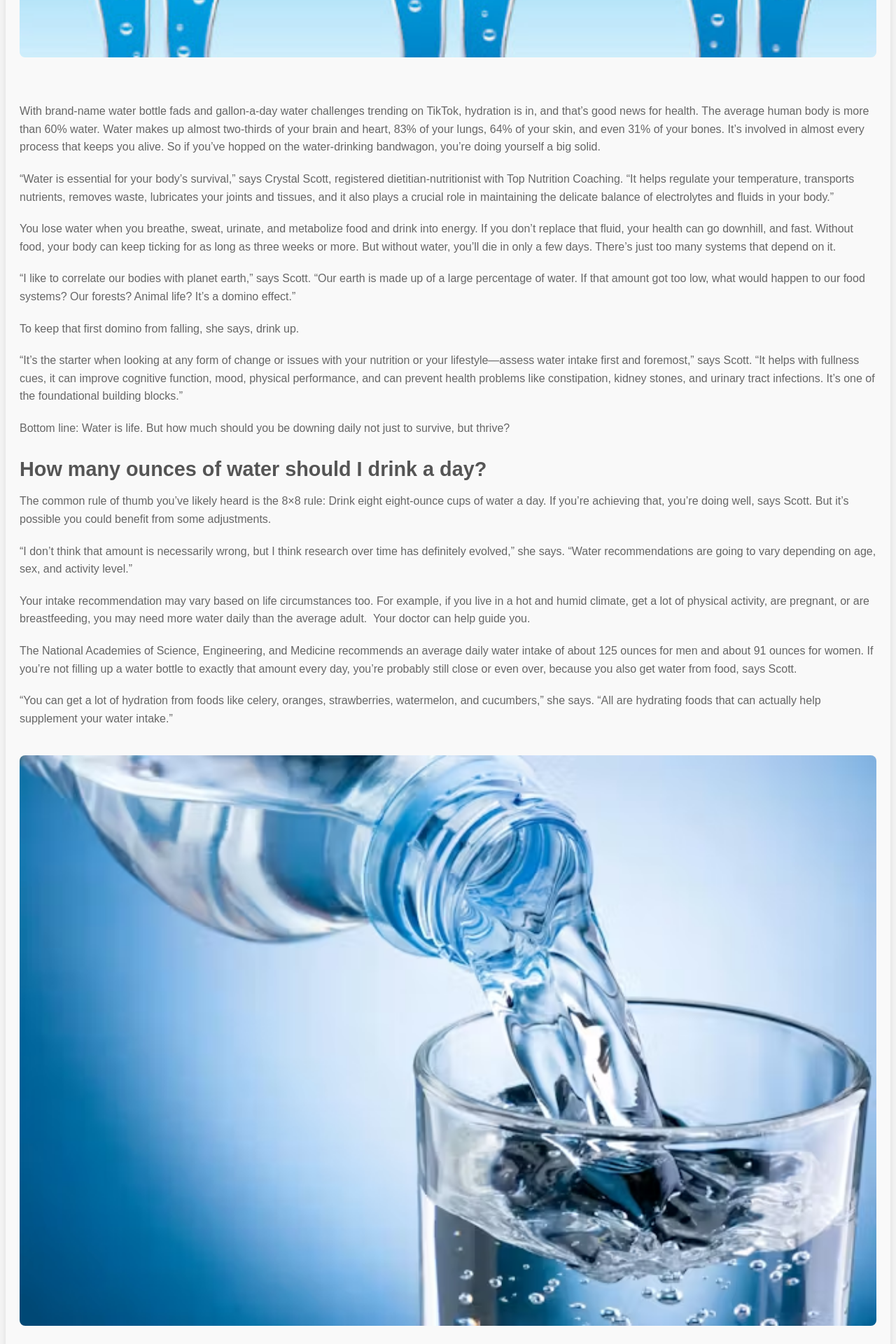
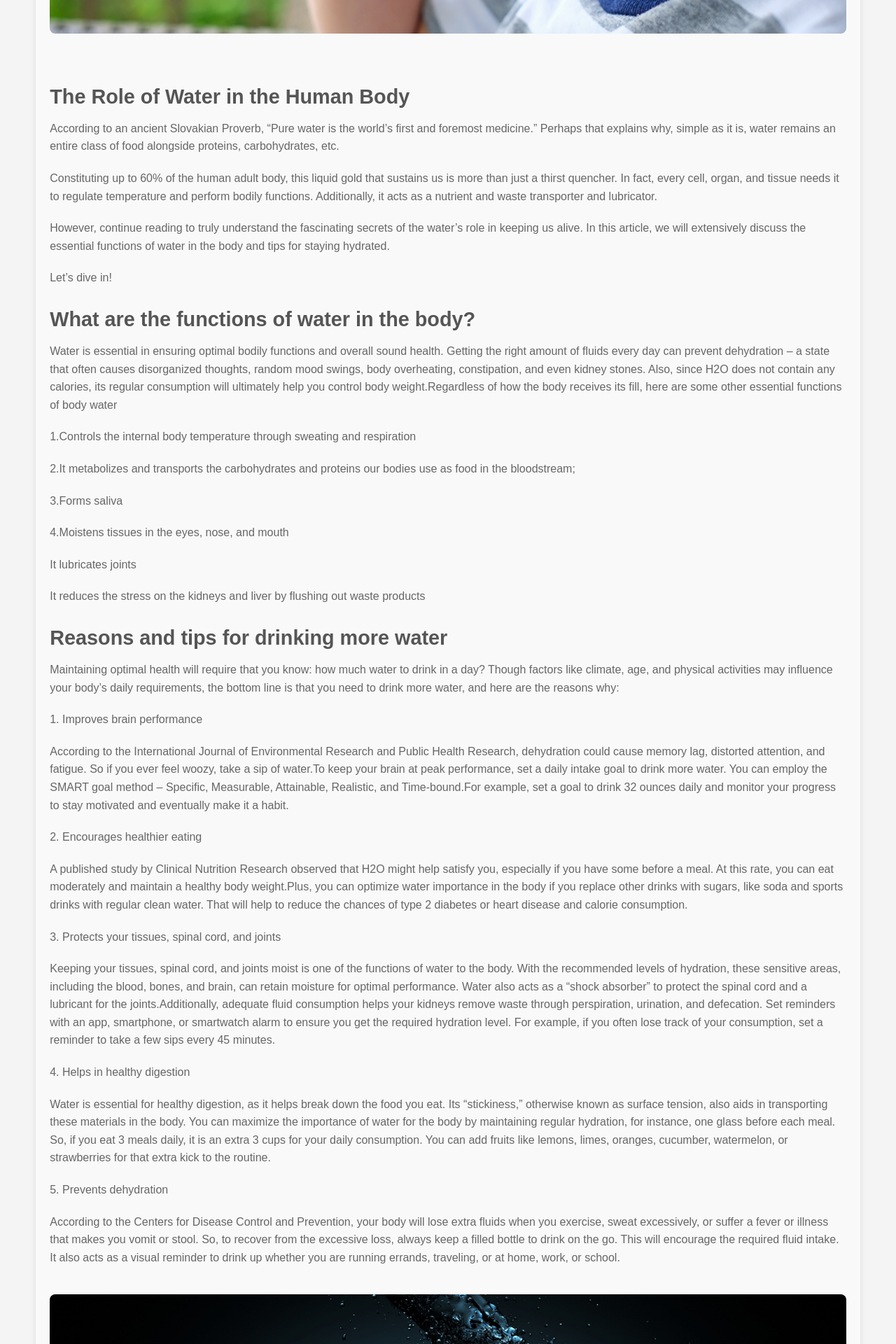
Before and after one commit to SasinduYomal/ITP, a React (Create React App) app in the folder frontend/: page / in a window 1280 px wide. Shown: the part 640-2560 px from the top of the page at 70% size. Built offline with nearby package versions, Linux system fonts and the light colour scheme.

Commit message:
create 3rd blog page

```diff
--- a/frontend/src/App.css
+++ b/frontend/src/App.css
@@ -685,7 +685,7 @@ select {
 }
 
 .blog-container {
-    max-width: 1300px;
+    max-width: 90%;
     margin: 0 auto;
     padding: 20px;
     background-color: #f9f9f9;
--- a/frontend/src/App.js
+++ b/frontend/src/App.js
@@ -6,12 +6,13 @@ import Promo from './Components/Promotion/Promo';
 import Partnership from './Components/Partnerships/Partnnership'
 import DrinkingWater from './Components/Blog/DrinkingWater';
 import BotteleWater from './Components/Blog/BottleWater'
+import Blog from './Components/Blog/Blog';
 
 
 function App() {
     return (
         <div className="App">
-            <BotteleWater/>
+            <Blog/>
 
         </div>
     );
--- /dev/null
+++ b/frontend/src/Components/Blog/Blog.js
@@ -0,0 +1,203 @@
+import React from "react";
+import "../../App.css";
+import childWater from "../../assets/images/childWater.jpg";
+import body from "../../assets/images/body.jpg";
+
+function Blog() {
+  return (
+    <div className="blog-container">
+      <header className="header">
+        <img src={childWater} alt="Main" />
+      </header>
+
+      <section>
+        <h2>The Role of Water in the Human Body</h2>
+        <p>
+          According to an ancient Slovakian Proverb, “Pure water is the world’s
+          first and foremost medicine.” Perhaps that explains why, simple as it
+          is, water remains an entire class of food alongside proteins,
+          carbohydrates, etc.
+        </p>
+        <p>
+          Constituting up to 60% of the human adult body, this liquid gold that
+          sustains us is more than just a thirst quencher. In fact, every cell,
+          organ, and tissue needs it to regulate temperature and perform bodily
+          functions. Additionally, it acts as a nutrient and waste transporter
+          and lubricator.{" "}
+        </p>
+        <p>
+          However, continue reading to truly understand the fascinating secrets
+          of the water’s role in keeping us alive. In this article, we will
+          extensively discuss the essential functions of water in the body and
+          tips for staying hydrated.{" "}
+        </p>
+        <p>Let’s dive in!</p>
+      </section>
+      <section>
+        <h2>What are the functions of water in the body?</h2>
+
+        <p>
+          Water is essential in ensuring optimal bodily functions and overall
+          sound health. Getting the right amount of fluids every day can prevent
+          dehydration – a state that often causes disorganized thoughts, random
+          mood swings, body overheating, constipation, and even kidney stones.
+          Also, since H2O does not contain any calories, its regular consumption
+          will ultimately help you control body weight.Regardless of how the body receives its fill, here are some other
+            essential functions of body water
+        </p>
+
+        <p>
+          1.Controls the internal body temperature through sweating and
+          respiration
+        </p>
+        <p>
+          2.It metabolizes and transports the carbohydrates and proteins our
+          bodies use as food in the bloodstream;
+        </p>
+        <p>3.Forms saliva</p>
+        <p>4.Moistens tissues in the eyes, nose, and mouth</p>
+        <p>It lubricates joints</p>
+        <p>
+          It reduces the stress on the kidneys and liver by flushing out waste
+          products
+        </p>
+      </section>
+
+      <section>
+        <h2>Reasons and tips for drinking more water</h2>
+
+        <p>
+          Maintaining optimal health will require that you know: how much water
+          to drink in a day? Though factors like climate, age, and physical
+          activities may influence your body’s daily requirements, the bottom
+          line is that you need to drink more water, and here are the reasons
+          why:
+        </p>
+
+        <p>1. Improves brain performance</p>
+
+        <p>
+          According to the International Journal of Environmental Research and
+          Public Health Research, dehydration could cause memory lag, distorted
+          attention, and fatigue. So if you ever feel woozy, take a sip of
+          water.To keep your brain at peak performance, set a daily intake goal
+          to drink more water. You can employ the SMART goal method – Specific,
+          Measurable, Attainable, Realistic, and Time-bound.For example, set a
+          goal to drink 32 ounces daily and monitor your progress to stay
+          motivated and eventually make it a habit.
+        </p>
+
+        <p>2. Encourages healthier eating</p>
+
+        <p>
+          A published study by Clinical Nutrition Research observed that H2O
+          might help satisfy you, especially if you have some before a meal. At
+          this rate, you can eat moderately and maintain a healthy body
+          weight.Plus, you can optimize water importance in the body if you
+          replace other drinks with sugars, like soda and sports drinks with
+          regular clean water. That will help to reduce the chances of type 2
+          diabetes or heart disease and calorie consumption.
+        </p>
+        <p>3. Protects your tissues, spinal cord, and joints</p>
+        <p>
+          Keeping your tissues, spinal cord, and joints moist is one of the
+          functions of water to the body. With the recommended levels of
+          hydration, these sensitive areas, including the blood, bones, and
+          brain, can retain moisture for optimal performance. Water also acts as
+          a “shock absorber” to protect the spinal cord and a lubricant for the
+          joints.Additionally, adequate fluid consumption helps your kidneys
+          remove waste through perspiration, urination, and defecation. Set
+          reminders with an app, smartphone, or smartwatch alarm to ensure you
+          get the required hydration level. For example, if you often lose track
+          of your consumption, set a reminder to take a few sips every 45
+          minutes.
+        </p>
+        <p>4. Helps in healthy digestion</p>
+        <p>
+          Water is essential for healthy digestion, as it helps break down the
+          food you eat. Its “stickiness,” otherwise known as surface tension,
+          also aids in transporting these materials in the body. You can
+          maximize the importance of water for the body by maintaining regular
+          hydration, for instance, one glass before each meal. So, if you eat 3
+          meals daily, it is an extra 3 cups for your daily consumption. You can
+          add fruits like lemons, limes, oranges, cucumber, watermelon, or
+          strawberries for that extra kick to the routine.
+        </p>
+        <p>5. Prevents dehydration</p>
+        <p>
+          According to the Centers for Disease Control and Prevention, your body
+          will lose extra fluids when you exercise, sweat excessively, or suffer
+          a fever or illness that makes you vomit or stool. So, to recover from
+          the excessive loss, always keep a filled bottle to drink on the go.
+          This will encourage the required fluid intake. It also acts as a
+          visual reminder to drink up whether you are running errands,
+          traveling, or at home, work, or school.
+        </p>
+      </section>
+      <img src={body} alt="Main" class="mid-image" />
+
+      <section>
+        <h2>What type of water do you need to drink every day?</h2>
+        <p>
+          Even though there are various options to drink, including tap or
+          filtered water, the tap option often contains unhealthy and dangerous
+          contaminants and bacteria. So, continuous consumption puts you at risk
+          of lead, pesticides, and chlorine poisoning.
+        </p>
+        <p>
+          On the other hand, filtered water is safer and healthier, as the water
+          filters for refrigerators and entire households significantly reduce
+          these contaminants, thus improving the health of individual homes.
+          Filtering also improves healthy, hydrated skin, nutrient absorption,
+          detoxification, and improved digestion.{" "}
+        </p>
+      </section>
+      <section>
+        <h2>Is filtered water good for your body? </h2>
+
+        <p>
+          Filtered H2O is good for the body as it can help remove 99% of the
+          contaminants found in tap water, including metals like arsenic, lead,
+          copper, and iron, industrial and pharmaceutical byproducts such as
+          pesticides or hormones, chlorine and chloramine, sediments, and
+          particulates.
+        </p>
+        <p>
+          Filtering your water significantly reduces your chances of developing
+          various types of cancer and diseases caused by toxic overload in the
+          body. It also improves the importance of water in the body, as it is
+          vital to reducing pollutants and enhancing nutrient and mineral
+          absorption in our bodies.
+        </p>
+        <p>
+          Plus, regular hydration will work wonders on your skin. Unlike H2O
+          with chlorine that rids your hair and skin of its natural oils,
+          showering in filtered water will leave you with shinier hair, stronger
+          nails, and softer skin. So, before you invest in expensive, corrective
+          cosmetic products, install a reliable water filter in your home to
+          provide your skin with the ideal condition to glow.
+        </p>
+      </section>
+
+      <section>
+        <h2>Conclusion</h2>
+        <p>
+          “Why is water important to human body?” As stated in the article,
+          regular consumption of fluids aid in proper hydration, digestion, and
+          overall performance of bodily functions. However, it is essential to
+          consider a reliable filtration system to ensure that your H2O is as
+          pure and clean as possible.
+        </p>
+        <p>
+          That is why at Filterway, we offer reliable water filters for the
+          whole house to trap impurities and provide clean, clear water to
+          protect your household. Browse our full range of filtration systems
+          and contact our consultants to review your home and suggest your ideal
+          option.
+        </p>
+      </section>
+    </div>
+  );
+}
+
+export default Blog;
--- a/frontend/src/Components/Blog/BottleWater.js
+++ b/frontend/src/Components/Blog/BottleWater.js
@@ -3,7 +3,7 @@ import "../../App.css";
 import botteleWater from "../../assets/images/botteleWater.jpg";
 import water from "../../assets/images/water.avif";
 
-function DrinkingWater() {
+function BottleWater() {
   return (
     <div className="blog-container">
       <header className="header">
@@ -191,4 +191,4 @@ function DrinkingWater() {
   );
 }
 
-export default DrinkingWater;
+export default BottleWater;
```
Also changed, not shown: frontend/src/assets/images/body.jpg (added), frontend/src/assets/images/childWater.jpg (added).
